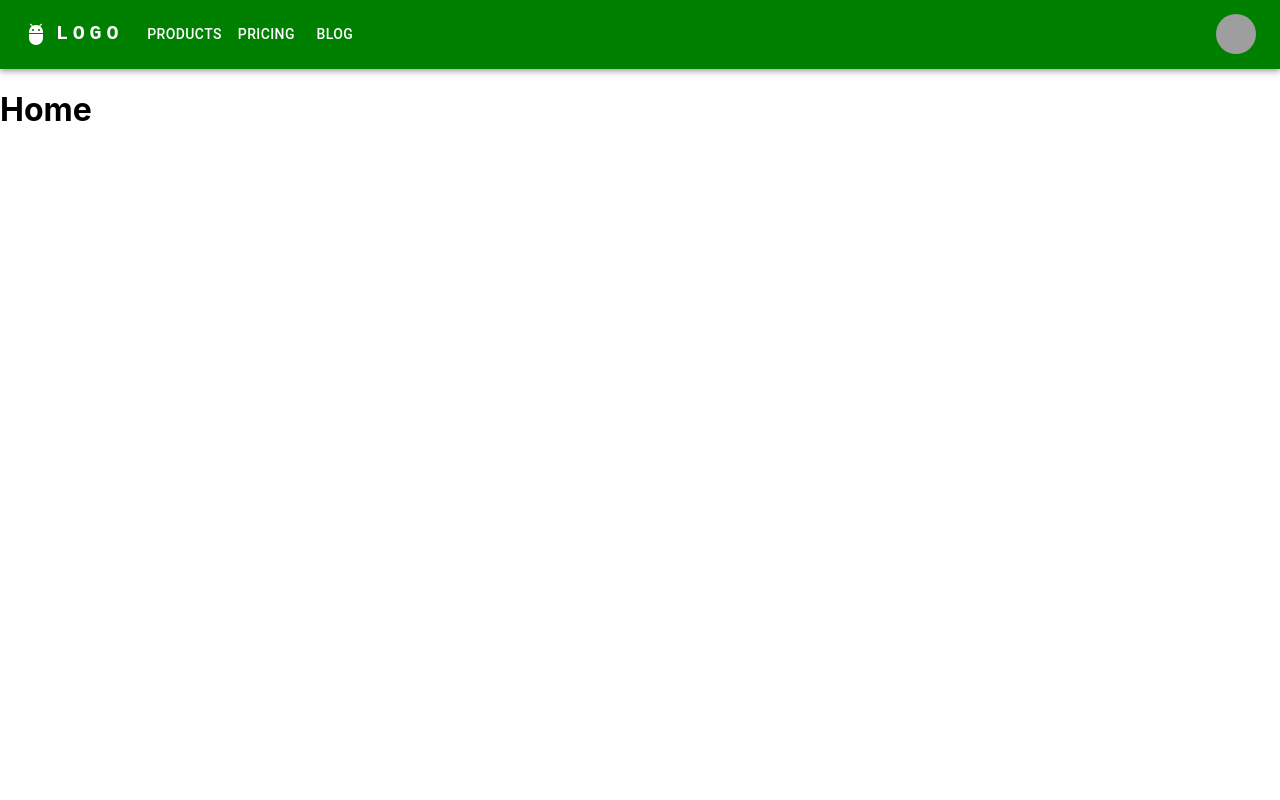
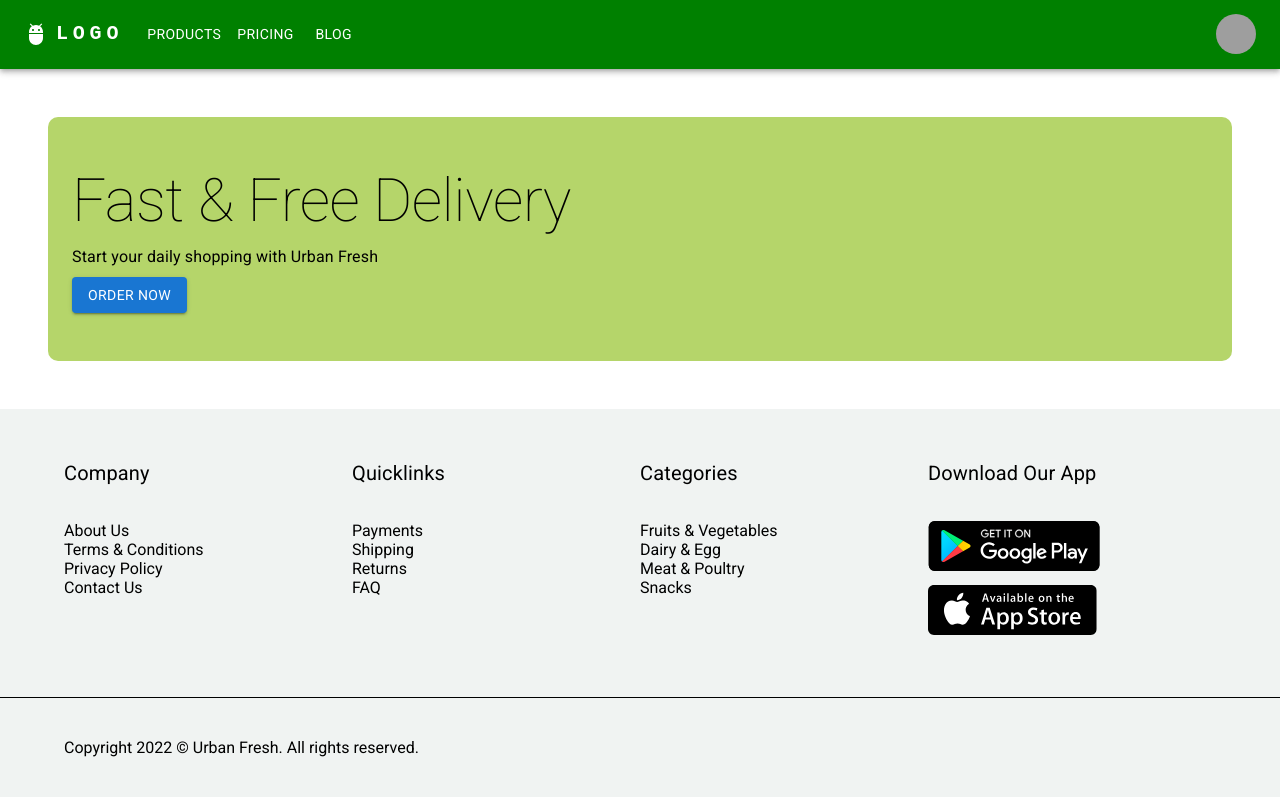
Before and after one commit to arunajithin/cs-coding-bootcamp-milestone-4, a React (Create React App) app: page / in a window 1280 px wide. Built offline with nearby package versions, Linux system fonts and the light colour scheme; grey boxes are pictures that could not be loaded.

Commit message:
footer call to action banner

```diff
--- /dev/null
+++ b/src/CallToActionBanner.js
@@ -0,0 +1,33 @@
+import Typography from '@mui/material/Typography';
+import Box from '@mui/material/Box';
+import Container from '@mui/material/Container';
+import Grid from '@mui/material/Grid';
+import Button from "@mui/material/Button";
+
+function CallToActionBanner(){
+    return(
+
+        <Box className="home-banner" sx={{ my: 6, mx: 6, bgcolor: '#b5d56a', borderRadius: '10px' }}>
+            <Container maxWidth="lg" sx={{ py: 6}}>
+                <Grid container>
+                    <Grid item xs={12} sm={6}>
+                        <Box>
+                            <Typography variant="h2" mb={1}>
+                                Fast & Free Delivery
+                            </Typography>
+                            <Typography variant="body1" mb={1}>
+                                Start your daily shopping with Urban Fresh
+                            </Typography>
+                            <Button variant="contained">Order Now</Button>
+                        </Box>
+                    </Grid>
+                    <Grid item xs={12} sm={6}>
+
+                    </Grid>
+                </Grid>
+            </Container>
+        </Box>
+    );
+}
+
+export default CallToActionBanner;
--- a/src/Footer.js
+++ b/src/Footer.js
@@ -1,89 +1,104 @@
-import { Typography } from '@mui/material';
+import Typography from '@mui/material/Typography';
 import Box from '@mui/material/Box';
 import Container from '@mui/material/Container';
 import Grid from '@mui/material/Grid';
 import Link from '@mui/material/Link';
+import styles from './styles.module.css';
+
+import GooglePlayImage from './assets/images/googleplay-btn.svg';
+import AppStoreImage from './assets/images/appstore-btn.svg';
 
 function Footer() {
     return (
-        <footer>
-      <Box
-        px={{ xs: 3, sm: 10 }}
-        py={{ xs: 5, sm: 10 }}
-        bgcolor="#f0f3f2"
-        color="black"
-      >
+      <div>
+      <Box sx={{ mt: 6, bgcolor: '#f0f3f2', py: 6 }}>
         <Container maxWidth="lg">
-          <Grid container spacing={5}>
+          <Grid container >
             <Grid item xs={12} sm={3}>
-              <Box variant="h6" mb={4}>Company</Box>
+              <Typography variant="h6" mb={4} className={styles.footerListTitle}>Company</Typography>
               <Box>
-                <Link href="/" color="inherit">
-                  Contact
+                <Link href="/" color="inherit" underline="none">
+                  About Us
                 </Link>
               </Box>
               <Box>
-                <Link href="/" color="inherit">
-                  Support
+                <Link href="/" color="inherit" underline="none">
+                  Terms & Conditions
                 </Link>
               </Box>
               <Box>
-                <Link href="/" color="inherit">
-                  Privacy
+                <Link href="/" color="inherit" underline="none">
+                  Privacy Policy
+                </Link>
+              </Box>
+              <Box>
+                <Link href="/" color="inherit" underline="none">
+                  Contact Us
                 </Link>
               </Box>
             </Grid>
             <Grid item xs={12} sm={3}>
-              <Box variant="h6" mb={4}>Quicklinks</Box>
+              <Typography variant="h6" mb={4} className={styles.footerListTitle}>Quicklinks</Typography>
               <Box>
-                <Link href="/" color="inherit">
-                  Login
+                <Link href="/" color="inherit" underline="none">
+                  Payments
                 </Link>
               </Box>
               <Box>
-                <Link href="/" color="inherit">
-                  Register
+                <Link href="/" color="inherit" underline="none">
+                  Shipping
+                </Link>
+              </Box>
+              <Box>
+                <Link href="/" color="inherit" underline="none">
+                  Returns
+                </Link>
+              </Box>
+              <Box>
+                <Link href="/" color="inherit" underline="none">
+                  FAQ
                 </Link>
               </Box>
             </Grid>
             <Grid item xs={12} sm={3}>
-              <Box variant="h6" mb={4}>More</Box>
+              <Typography variant="h6" mb={4} className={styles.footerListTitle}>Categories</Typography>
               <Box>
-                <Link href="/" color="inherit">
-                  Backup
+                <Link href="/" color="inherit" underline="none">
+                  Fruits & Vegetables
                 </Link>
               </Box>
               <Box>
-                <Link href="/" color="inherit">
-                  History
+                <Link href="/" color="inherit" underline="none">
+                  Dairy & Egg
                 </Link>
               </Box>
               <Box>
-                <Link href="/" color="inherit">
-                  Roll
+                <Link href="/" color="inherit" underline="none">
+                  Meat & Poultry
+                </Link>
+              </Box>
+              <Box>
+                <Link href="/" color="inherit" underline="none">
+                  Snacks
                 </Link>
               </Box>
             </Grid>
             <Grid item xs={12} sm={3}>
-              <Box variant="h6" mb={4}>Download Our App</Box>
-              <Box>
-                <Link href="/" color="inherit">
-                  Backup
-                </Link>
-              </Box>
-              <Box>
-                <Link href="/" color="inherit">
-                  History
-                </Link>
-              </Box>
-              <Box>
-                <Link href="/" color="inherit">
-                  Roll
-                </Link>
-              </Box>
+              <Typography variant="h6" mb={4} className={styles.footerListTitle}>Download Our App</Typography>
+              <Box sx={{ mb: '10px' }}
+              component="img"
+              alt="Download Our App"
+              src={GooglePlayImage} />
+              <Box sx={{ mb: '10px' }}
+              component="img"
+              alt="Download Our App"
+              src={AppStoreImage} />
+
             </Grid>
           </Grid>
-          <Box pt={{ xs: 5, sm: 10 }} pb={{ xs: 5, sm: 0 }}>
+        </Container>
+      </Box>
+      <Box pt={{ xs: 5, sm: 5 }} pb={{ xs: 5, sm: 5 }} bgcolor="#f0f3f2" color="black" borderTop={1}>
             <Container maxWidth="lg">
                 <Grid container spacing={2}>
                     <Grid item xs={6} md={6}>
@@ -96,11 +111,8 @@ function Footer() {
                 </Grid>
             </Container>
           </Box>
-        </Container>
-      </Box>
-    </footer>
+          </div>
     )
 }
 
-
 export default Footer;
--- a/src/HomeScreen.js
+++ b/src/HomeScreen.js
@@ -1,7 +1,7 @@
 function HomeScreen(){
     return(
         <div>
-            <h1>Home</h1>
+
         </div>
     )
 }
--- a/src/LayoutRoute.js
+++ b/src/LayoutRoute.js
@@ -1,12 +1,16 @@
 import React from 'react';
 import { Route } from 'react-router-dom';
 import ResponsiveHeader from './ResponsiveHeader';
+import Footer from './Footer';
+import CallToActionBanner from './CallToActionBanner';
 
 function LayoutRoute(props){
     return(
         <React.Fragment>
             <ResponsiveHeader {...props}/>
             <Route path={props.path} exact={props.exact} component={props.component}/>
+            <CallToActionBanner/>
+            <Footer/>
         </React.Fragment>
     )
 }
--- a/src/index.css
+++ b/src/index.css
@@ -1,3 +1,5 @@
+@import url('https://fonts.googleapis.com/css2?family=Roboto:wght@100;400&display=swap');
+
 body {
   margin: 0;
   font-family: -apple-system, BlinkMacSystemFont, 'Segoe UI', 'Roboto', 'Oxygen',
@@ -6,8 +8,3 @@ body {
   -webkit-font-smoothing: antialiased;
   -moz-osx-font-smoothing: grayscale;
 }
-
-code {
-  font-family: source-code-pro, Menlo, Monaco, Consolas, 'Courier New',
-    monospace;
-}
--- /dev/null
+++ b/src/styles.module.css
@@ -0,0 +1,11 @@
+body, html {
+    font-family: 'Roboto', sans-serif;
+    -moz-osx-font-smoothing: grayscale;
+    -webkit-font-smoothing: antialiased;
+}
+
+.footerListTitle{
+    font-family: 'Roboto', sans-serif;
+    font-weight: 700;
+}
+.footerBg{background-color: #b5d56a;}
```
Also changed, not shown: src/theme.js (added, +27 -0 lines), src/assets/images/appstore-btn.svg (added), src/assets/images/googleplay-btn.svg (added).
